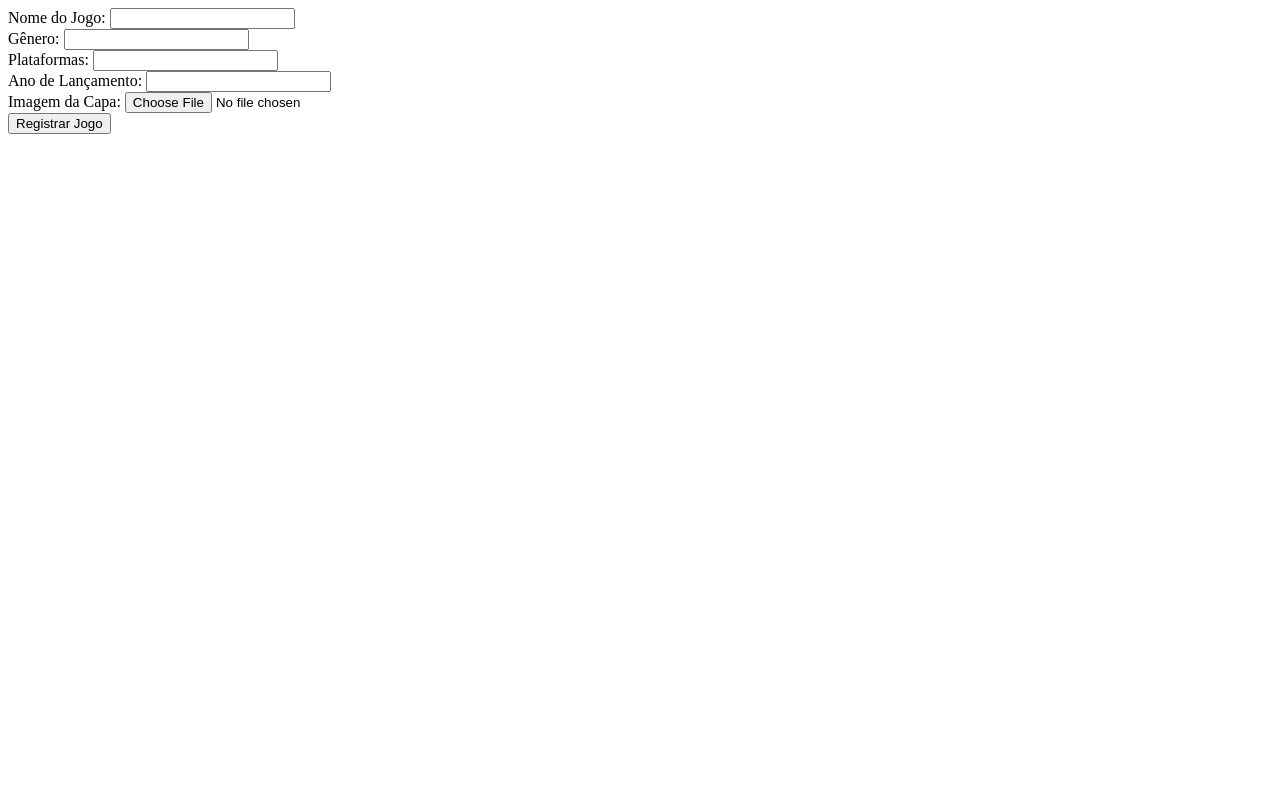
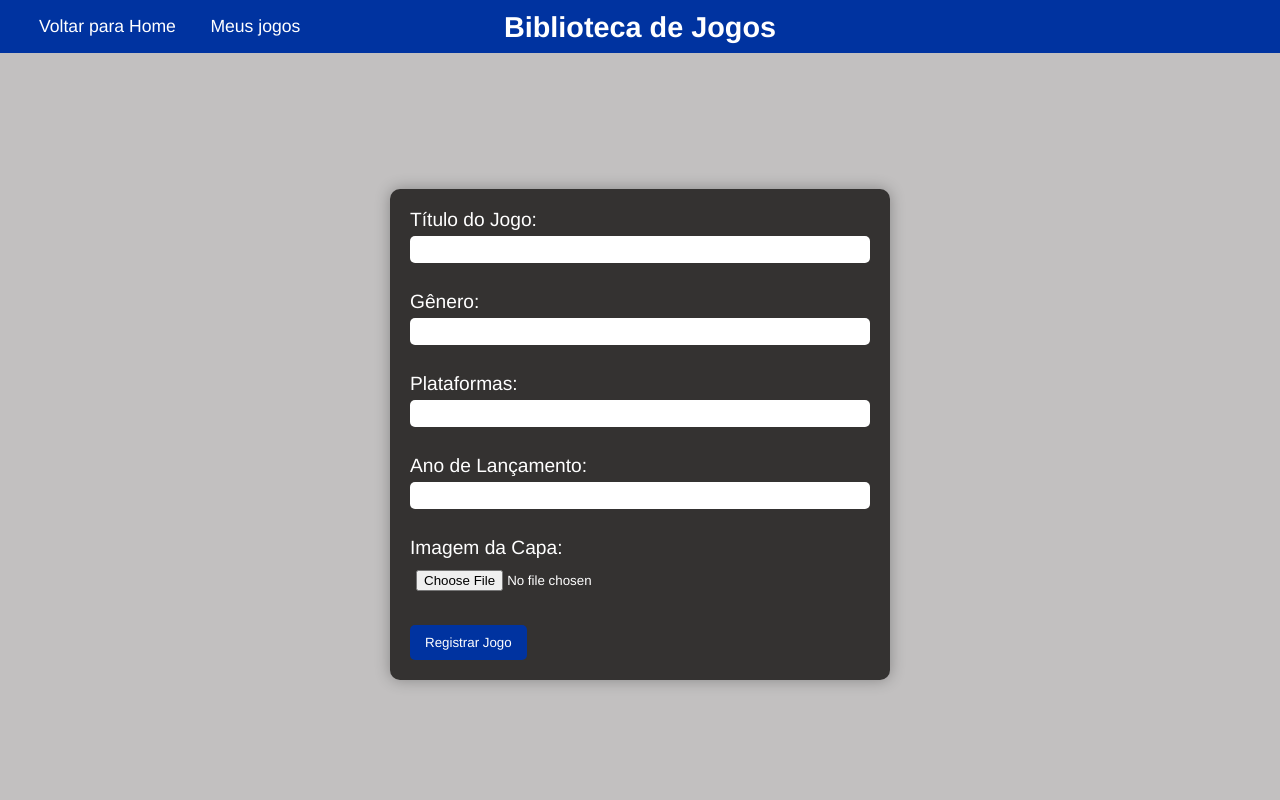
Before and after one commit to TIMarcusOliveira/Biblioteca_Jogos_CRUD, a PHP site: page /views/crud/creategame.php in a window 1280 px wide. Run offline with PHP 8.4, Linux system fonts and the light colour scheme; a user stored in the database is signed in.

Commit message:
css create/read

```diff
--- /dev/null
+++ b/public/css/create.css
@@ -0,0 +1,140 @@
+* {
+  margin: 0;
+  padding: 0;
+  box-sizing: border-box;
+  font-family: Helvetica;
+}
+
+body {
+  display: flex;
+  flex-direction: column;
+  height: 100vh;
+  max-width: 100vw;
+  background-color: #c2c0c0;
+}
+
+header {
+  display: flex;
+  align-items: center;
+  justify-content: flex-start;
+  background-color: #0033a0;
+  padding: 1rem 1.5rem;
+  color: white;
+  position: relative;
+  margin-bottom: 1em;
+  box-sizing: border-box;
+}
+
+header nav {
+  flex: 0 0 auto;
+}
+
+header nav a {
+  color: white;
+  text-decoration: none;
+  margin: 0 15px;
+  font-size: 1.1rem;
+  transition: opacity 0.2s;
+}
+
+header nav a:hover {
+  text-decoration: underline;
+  opacity: 0.85;
+}
+
+header h1 {
+  position: absolute;
+  left: 50%;
+  top: 50%;
+  transform: translate(-50%, -50%);
+  margin: 0;
+  text-align: center;
+  font-size: 1.8em;
+  white-space: nowrap;
+}
+
+/* Centraliza o conteúdo principal */
+main {
+  flex: 1; /* ocupa o restante da altura */
+  display: flex;
+  justify-content: center;
+  align-items: center;
+  padding: 1em;
+}
+
+form {
+  background-color: #343231;
+  color: white;
+  width: 80%;
+  max-width: 500px;
+  padding: 20px;
+  border-radius: 10px;
+  box-shadow: 0 0 15px rgba(0, 0, 0, 0.3);
+}
+
+.form-control {
+  display: flex;
+  flex-direction: column;
+  margin-bottom: 10px;
+}
+
+.form-control label {
+  margin-bottom: 5px;
+}
+
+label {
+  font-size: 1.2em;
+}
+input[type="text"],
+input[type="number"],
+input[type="file"] {
+  padding: 6px;
+  border: none;
+  border-radius: 5px;
+}
+
+input[type="submit"] {
+  background-color: #0033a0;
+  color: white;
+  border: none;
+  padding: 10px 15px;
+  border-radius: 5px;
+  cursor: pointer;
+}
+
+input[type="submit"]:hover {
+  background-color: #002070;
+}
+
+/* Responsividade */
+@media (max-width: 1010px) {
+  header {
+    flex-direction: column;
+    justify-content: center;
+    align-items: center;
+    text-align: center;
+    padding: 0.8rem;
+  }
+
+  header h1 {
+    position: static;
+    transform: none;
+    margin-top: 0.5rem;
+    white-space: normal;
+    font-size: 1.5em;
+  }
+
+  header nav {
+    margin-bottom: 0.5rem;
+  }
+
+  header nav a {
+    display: inline-block;
+    margin: 0 8px;
+    font-size: 1rem;
+  }
+
+  form {
+    width: 90%;
+  }
+}
--- a/views/crud/creategame.php
+++ b/views/crud/creategame.php
@@ -43,25 +43,47 @@
     <meta charset="UTF-8">
     <meta name="viewport" content="width=device-width, initial-scale=1.0">
     <title> Registrar jogos </title>
+    <link rel="stylesheet" href="../../public/css/create.css">
 </head>
 <body>
+    <header>
+        <nav>
+            <a href="../index.php">Voltar para Home</a>
+            <a href="readgame.php">Meus jogos</a>
+        </nav>
+
+        <h1>Biblioteca de Jogos</h1>
+    </header>
+    <main>
         <form action="" method="post" enctype="multipart/form-data">
-        <label for="nome">Nome do Jogo:</label>
+            <div class="form-control">
+                <label for="nome">Título do Jogo:</label>
                 <input type="text" id="nome" name="nome" required><br>
+            </div>
 
+            <div class="form-control">
                 <label for="genero">Gênero:</label>
                 <input type="text" id="genero" name="genero" required><br>
+            </div>
 
+            <div class="form-control">
                 <label for="plataformas">Plataformas:</label>
                 <input type="text" id="plataformas" name="plataformas" required><br>
 
+            </div>
+
+            <div class="form-control">
                 <label for="ano_lancamento">Ano de Lançamento:</label>
                 <input type="number" id="ano_lancamento" name="ano_lancamento" required><br>
+            </div>
 
+            <div class="form-control">
                 <label for="imagem_capa">Imagem da Capa:</label>
                 <input type="file" id="imagem_capa" name="imagem_capa"><br>
+            </div>
 
             <input type="submit" value="Registrar Jogo">
         </form>
+    </main>
 </body>
 </html>
```
Lines whose indentation alone changed are shown as unchanged.
